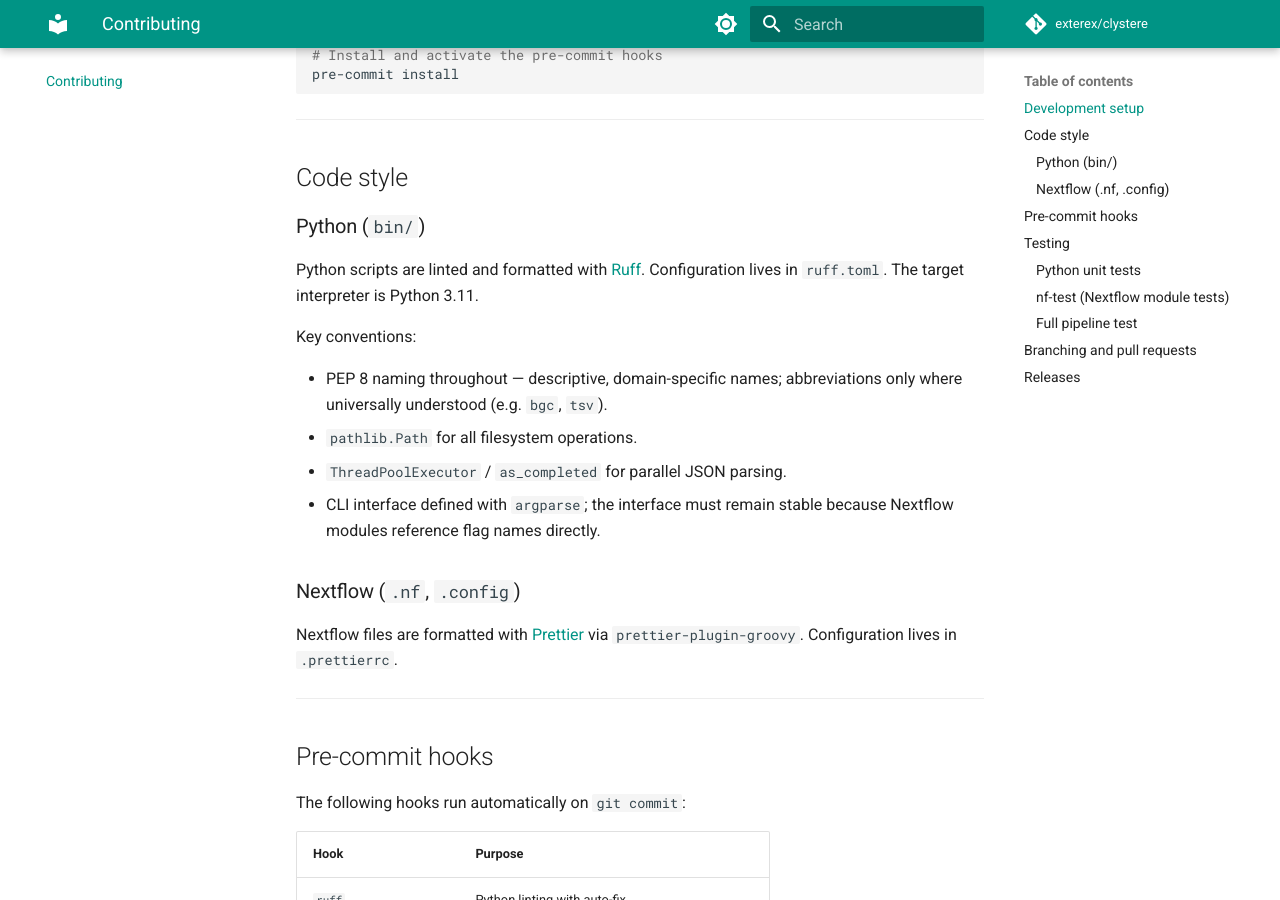
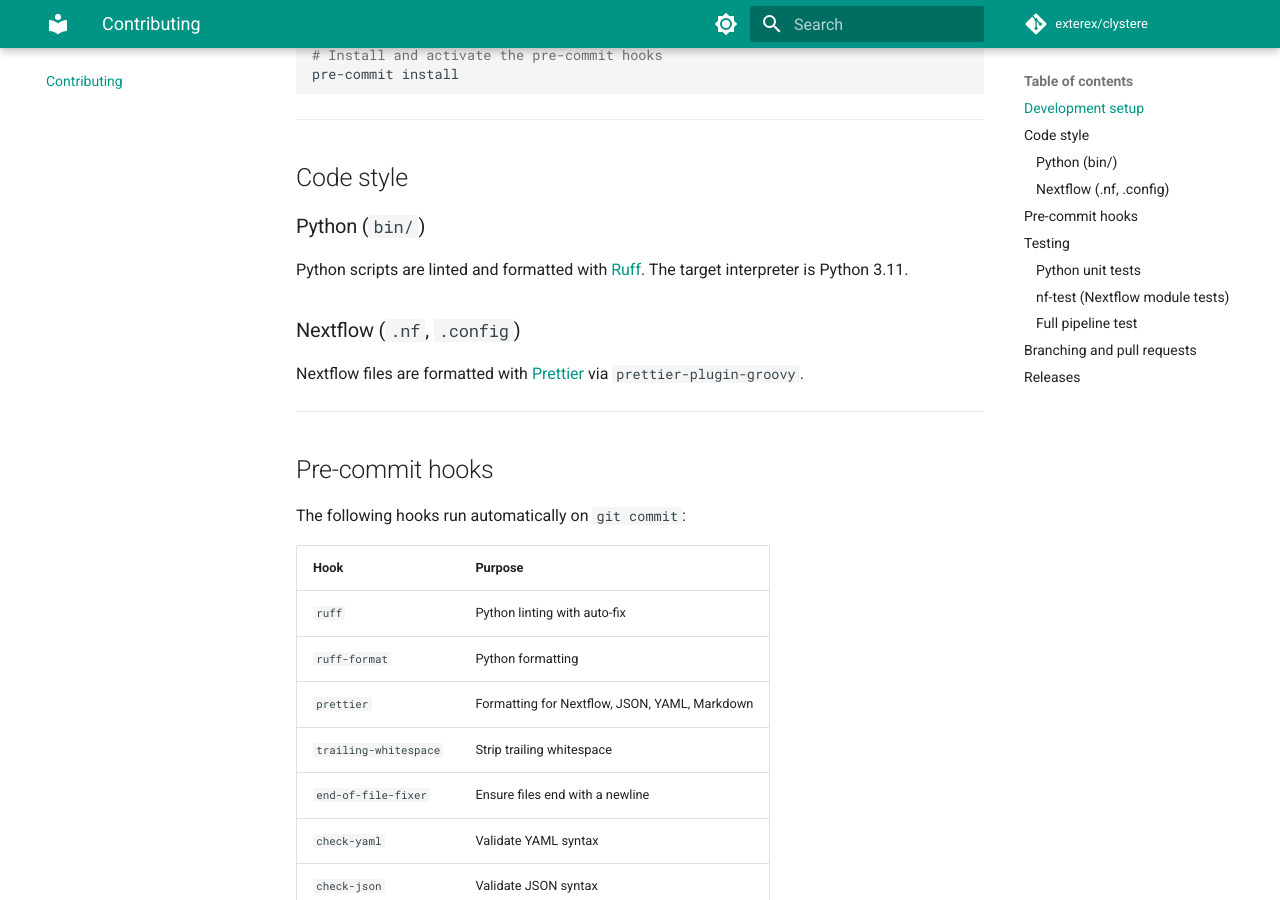
Before and after one commit to andreassag/clystere, an MkDocs documentation site: the page built from docs/contributing.md, in a window 1280 px wide and 900 px high, scrolled down 551 px. Built offline with MkDocs 1.6.1 and Material for MkDocs 9.7.7, drawn with Linux system fonts in a browser that asks for light colours; comment, search, counter and statistics services are not loaded; some of the changed text lies outside the part shown.

Commit message:
chore: Minor changes to the documentation

```diff
--- a/docs/contributing.md
+++ b/docs/contributing.md
@@ -28,22 +28,12 @@ pre-commit install
 
 ### Python (`bin/`)
 
-Python scripts are linted and formatted with [Ruff](https://docs.astral.sh/ruff/). Configuration lives in `ruff.toml`.
-The target interpreter is Python 3.11.
-
-Key conventions:
-
-- PEP 8 naming throughout — descriptive, domain-specific names; abbreviations only where universally understood (e.g.
-  `bgc`, `tsv`).
-- `pathlib.Path` for all filesystem operations.
-- `ThreadPoolExecutor` / `as_completed` for parallel JSON parsing.
-- CLI interface defined with `argparse`; the interface must remain stable because Nextflow modules reference flag names
-  directly.
+Python scripts are linted and formatted with [Ruff](https://docs.astral.sh/ruff/). The target interpreter is Python
+3.11.
 
 ### Nextflow (`.nf`, `.config`)
 
-Nextflow files are formatted with [Prettier](https://prettier.io/) via `prettier-plugin-groovy`. Configuration lives in
-`.prettierrc`.
+Nextflow files are formatted with [Prettier](https://prettier.io/) via `prettier-plugin-groovy`.
 
 ---
 
```
Also changed, not shown: other parts of docs/contributing.md (+5 -3 lines), docs/index.md (+3 -6 lines), docs/installation.md (+13 -1 lines), docs/usage.md (+9 -10 lines).
